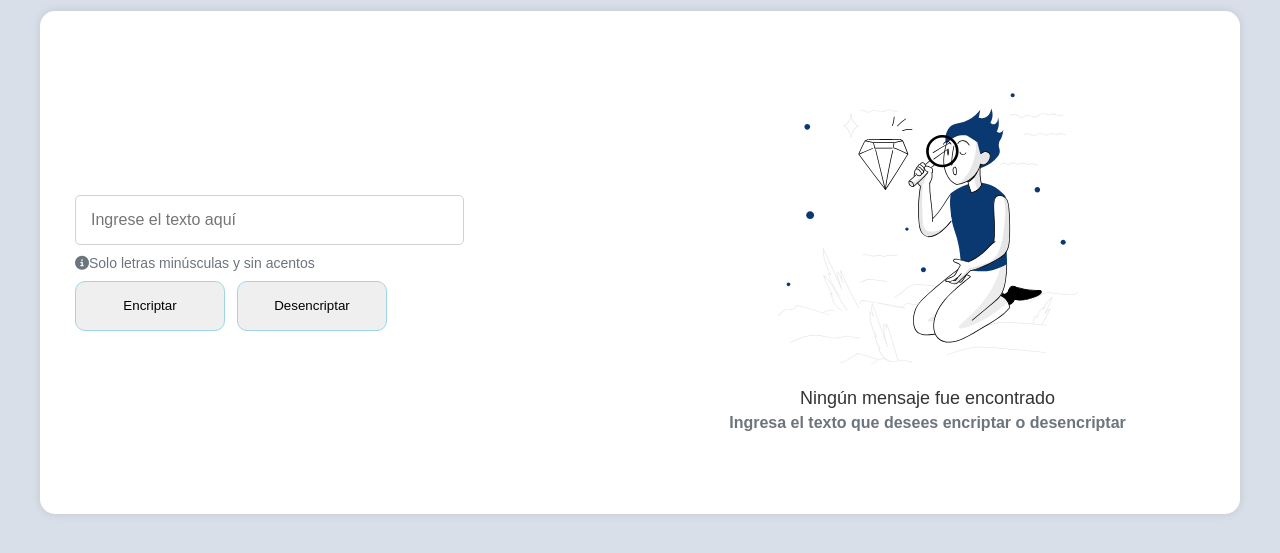
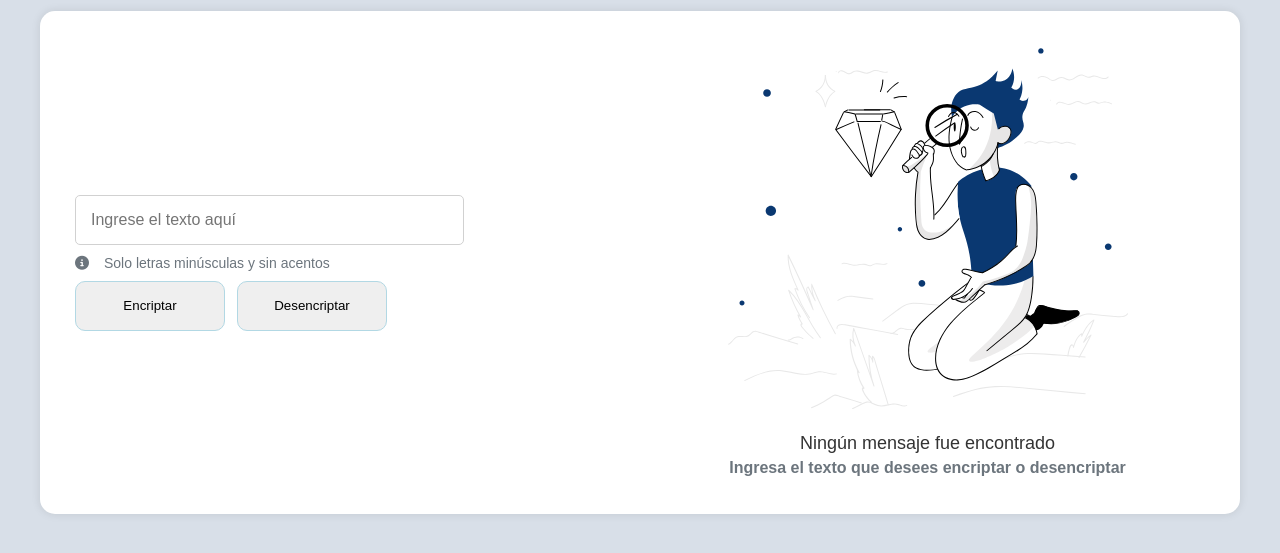
Before and after one commit to Andres-cmk/Encriptador-de-Texto, a plain HTML site: page index.html in a window 1280 px wide. Shown: the part 61-614 px from the top of the page. Drawn offline with Linux system fonts and the light colour scheme.

Commit message:
se cambio el diseño de la imagen y algunos componentes

```diff
--- a/index.html
+++ b/index.html
@@ -24,7 +24,7 @@
                 </label>
 
                 <p class="text_advertencia">
-                    <i class="fa fa-info-circle"></i> Solo letras minúsculas y sin acentos
+                    <i class="fa fa-info-circle"></i><span>Solo letras minúsculas y sin acentos</span>
                 </p>
 
                 <div class="botones">
--- a/style.css
+++ b/style.css
@@ -61,7 +61,7 @@ body{
     width: 150px;
     height: 50px;
     border-radius: 10px;
-    border: 1px solid #9fd6e7;
+    border: 1px solid #b2d8e4;
     position: relative;
     overflow: hidden;
     transition: all 0.5s ease-in;
@@ -84,12 +84,12 @@ body{
 
 .boton::before {
     left: -10px;
-    background: #7fcfcf;
+    background: #beecec;
    }
 
 .boton::after {
     right: -10px;
-    background: #7fcfcf;
+    background: #beecec;
    }
 
 .boton:hover::before,
@@ -120,8 +120,9 @@ body{
 
 .imagen img {
     width: 80%;
-    max-width: 300px;
+    max-width: 400px;
     margin-bottom: 20px;
+
 }
 .mensaje {
     font-size: 18px;
@@ -133,3 +134,6 @@ body{
     font-size: 16px;
     color: #6C757D;
 }
+span{
+    margin-left: 15px;
+}
```
